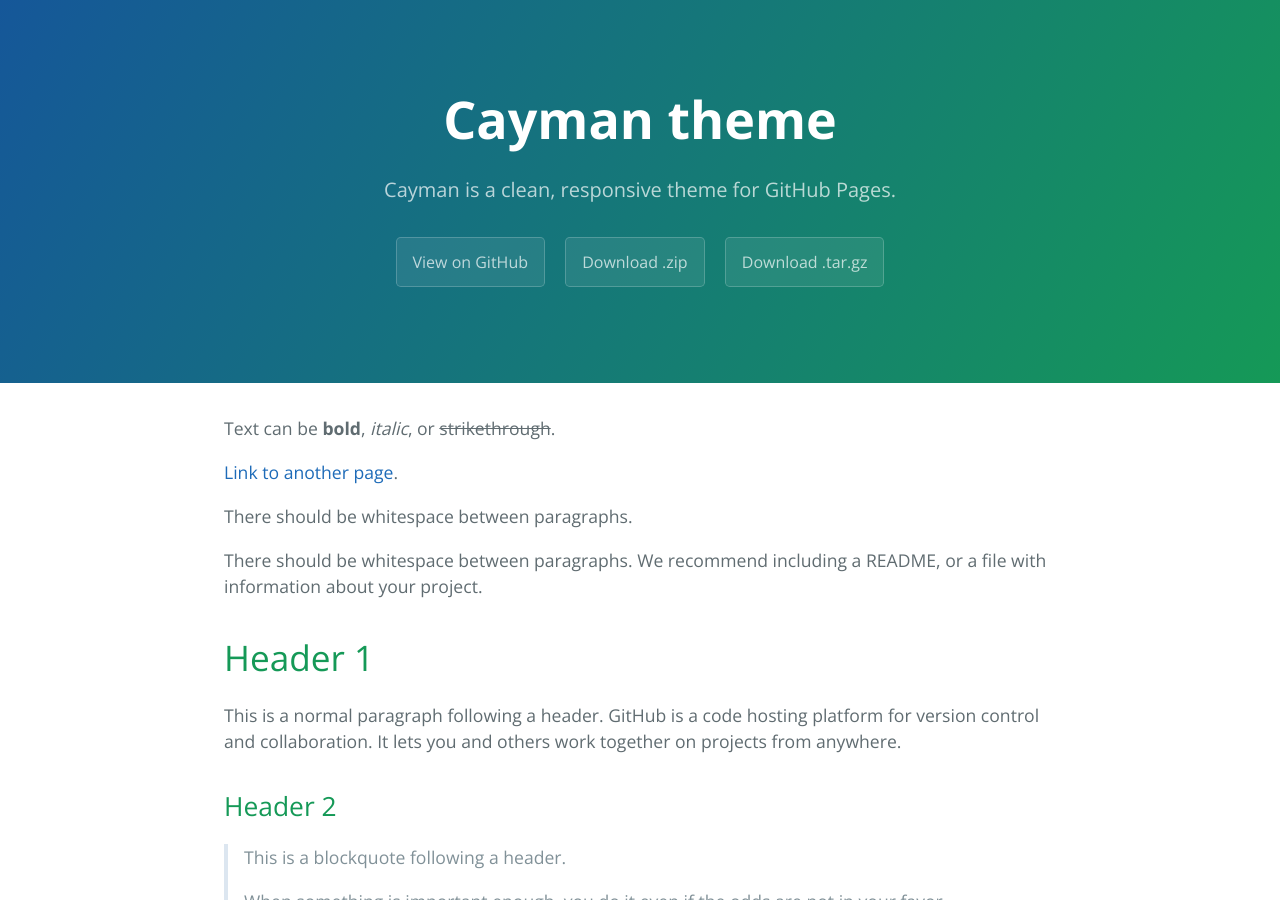
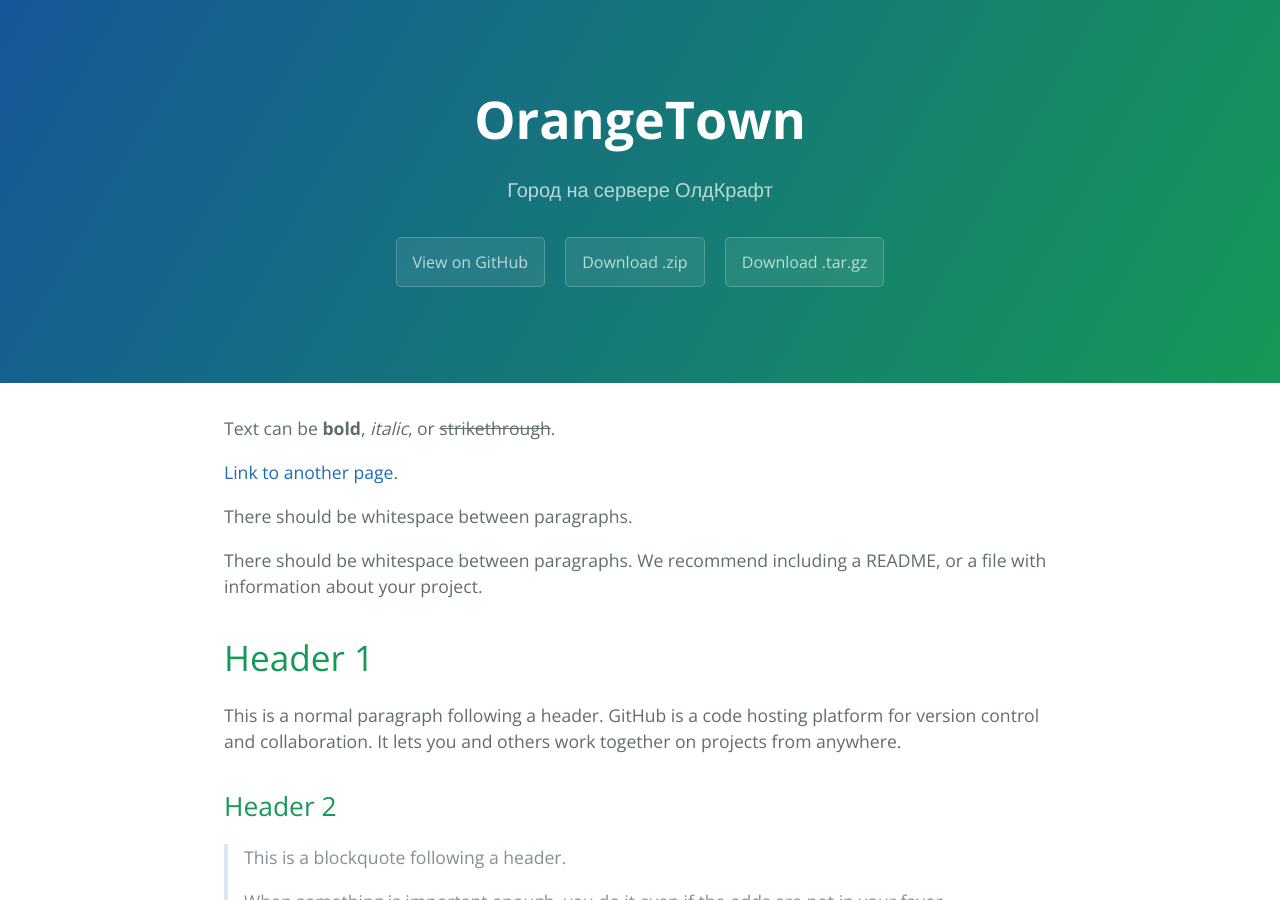
Before and after one commit to giviua/orangetown, a Jekyll site: the page built from index.md, in a window 1280 px wide and 900 px high. Built offline with Jekyll 4.4.1, drawn with Linux system fonts in a browser that asks for light colours.

Commit message:
Update _config.yml

```diff
--- a/_config.yml
+++ b/_config.yml
@@ -1,5 +1,5 @@
-title: Cayman theme
-description: Cayman is a clean, responsive theme for GitHub Pages.
+title: OrangeTown
+description: Город на сервере ОлдКрафт
 show_downloads: true
 google_analytics:
 theme: jekyll-theme-cayman
```
